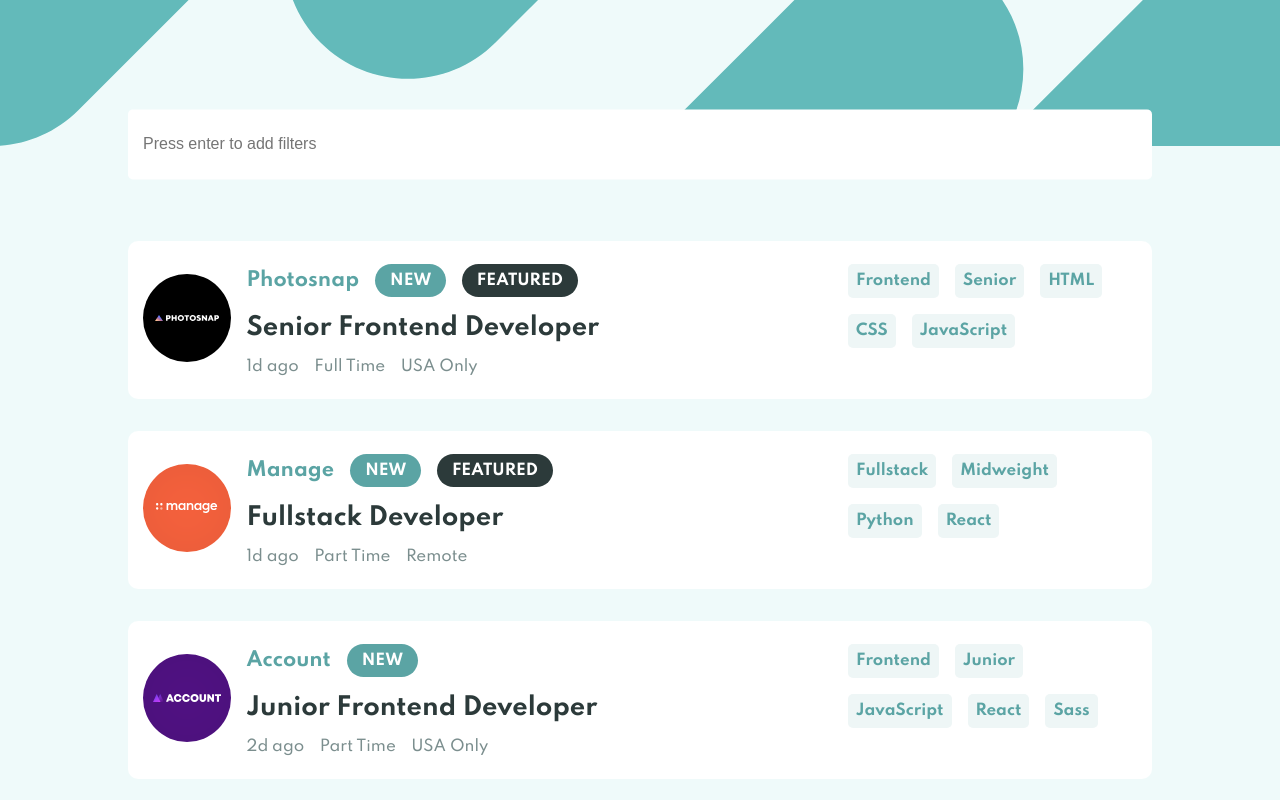
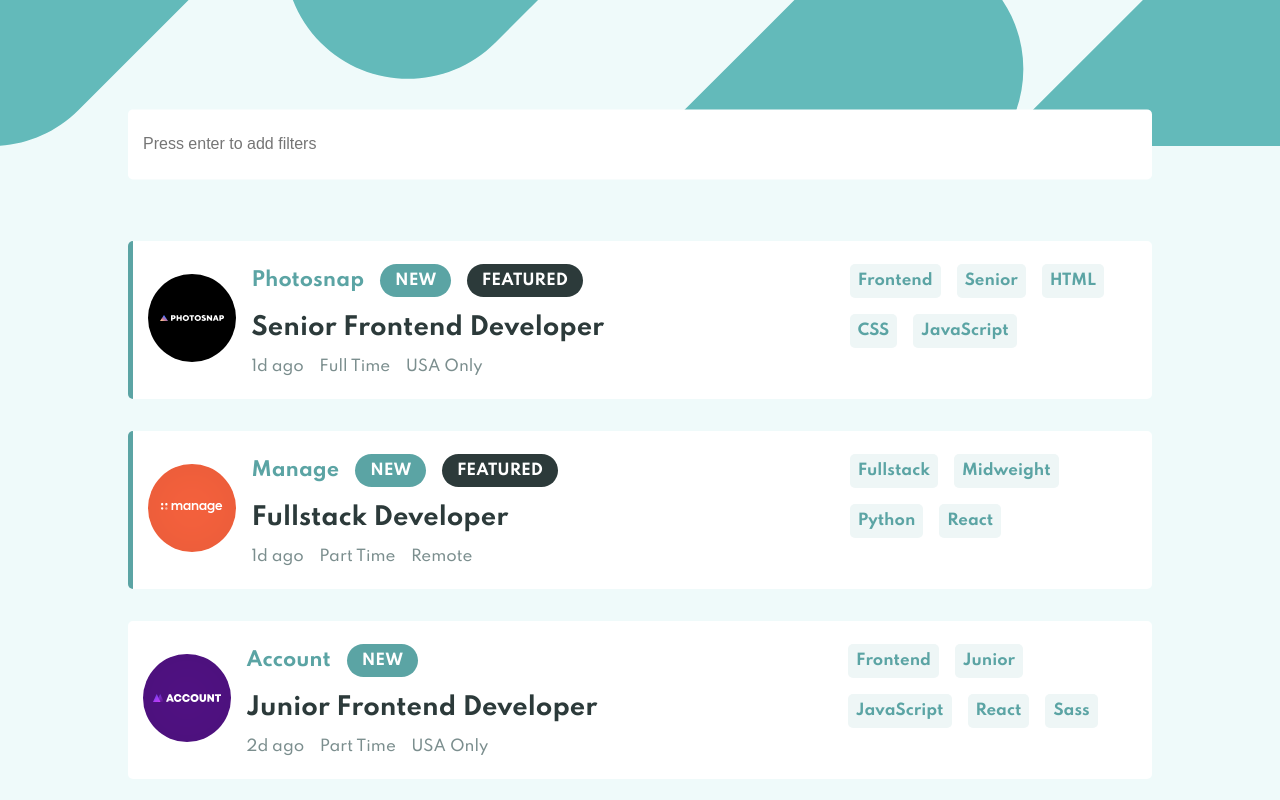
Before and after one commit to khwilo/job-listings, a React (Create React App) app: page / in a window 1280 px wide. Shown: the top 800 px of the page. Built offline with nearby package versions, Linux system fonts and the light colour scheme.

Commit message:
Add left border when new and featured are true

```diff
--- a/src/components/Card/Card.css
+++ b/src/components/Card/Card.css
@@ -2,7 +2,7 @@
   background-color: var(--clr-white);
   color: var(--clr-primary);
   font-weight: var(--fw-bold);
-  border-radius: 10px;
+  border-radius: 5px;
   padding: 1em;
   position: relative;
 }
--- a/src/components/Card/Card.js
+++ b/src/components/Card/Card.js
@@ -18,7 +18,14 @@ const Card = ({
   tools,
 }) => {
   return (
-    <article className='card'>
+    <article
+      className='card'
+      style={
+        isNew && isFeatured
+          ? { borderLeft: '5px solid var(--clr-primary)' }
+          : null
+      }
+    >
       <div className='logo'>
         <img src={logo} alt='company logo' />
       </div>
```
